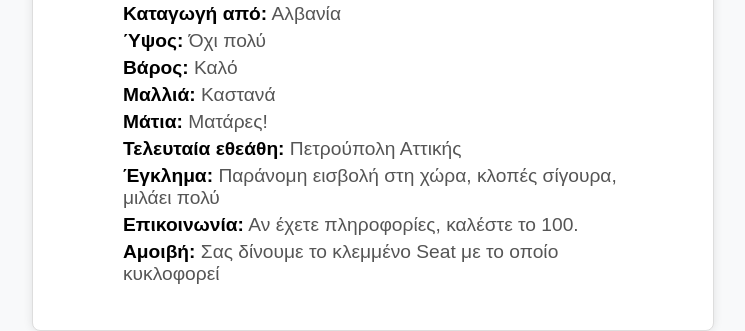
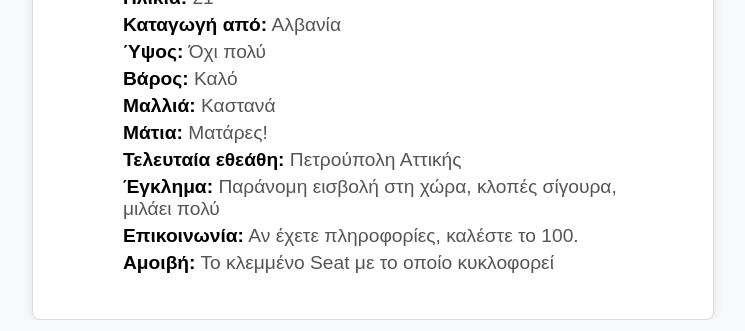
Before and after one commit to NickGkiokas/Wanted, a plain HTML site: page index.html in a window 1280 px wide. Shown: the part 499-830 px from the top of the page, without its empty margins (267-1012 px from the left). Drawn offline with Linux system fonts and the light colour scheme.

Commit message:
Update index.html

```diff
--- a/index.html
+++ b/index.html
@@ -23,7 +23,7 @@
             <p><strong>Τελευταία εθεάθη:</strong> Πετρούπολη Αττικής</p>
             <p><strong>Έγκλημα:</strong> Παράνομη εισβολή στη χώρα, κλοπές σίγουρα, μιλάει πολύ</p>
             <p><strong>Επικοινωνία:</strong> Αν έχετε πληροφορίες, καλέστε το 100.</p>
-            <p><strong>Αμοιβή:</strong> Σας δίνουμε το κλεμμένο Seat με το οποίο κυκλοφορεί</p>
+            <p><strong>Αμοιβή:</strong> Το κλεμμένο Seat με το οποίο κυκλοφορεί</p>
         </div>
     </div>
 </body>
```
